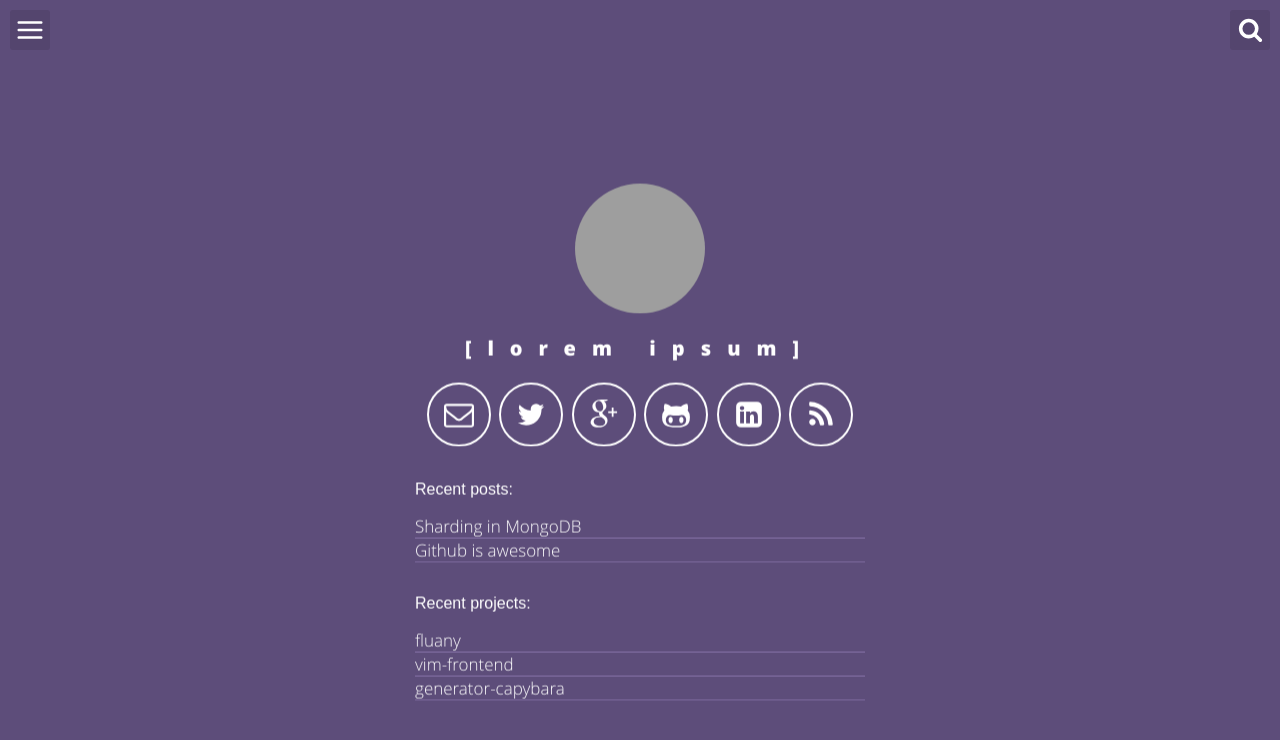
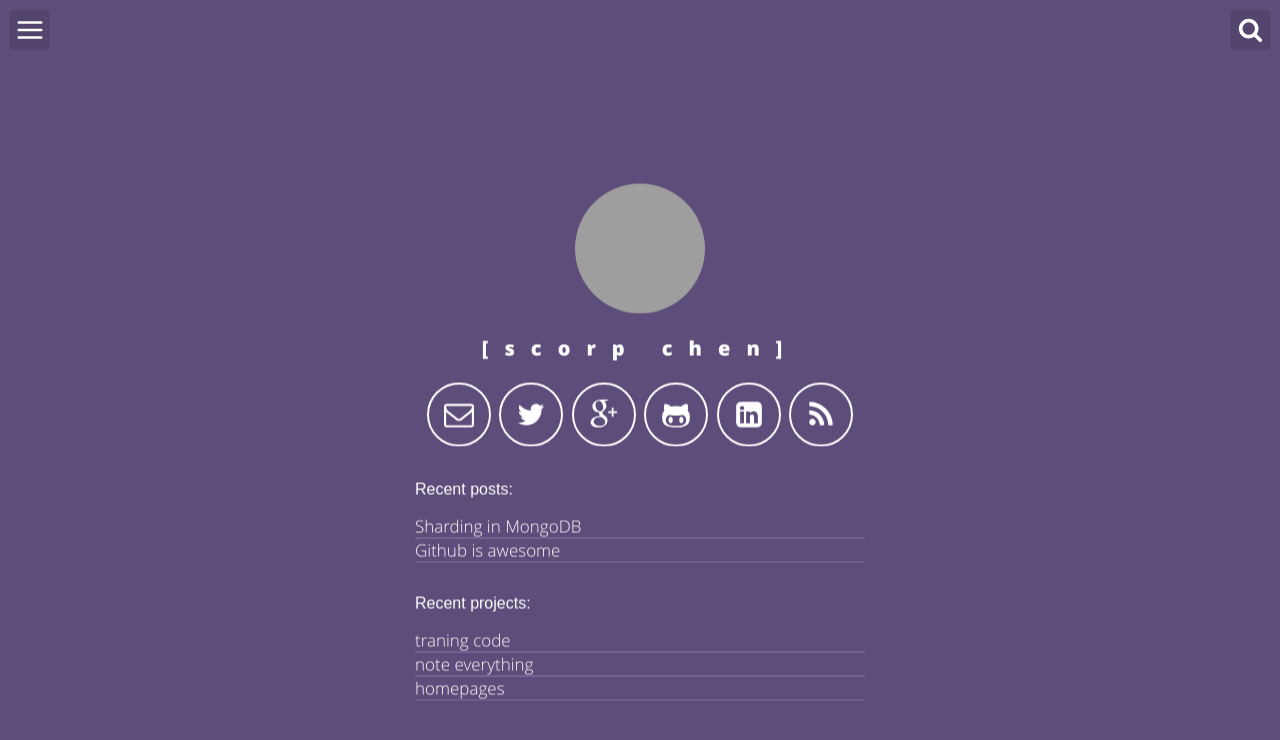
Before and after one commit to scorpchen/scorpchen.github.io, a Jekyll site: the page built from index.html, in a window 1280 px wide. Shown: the top 740 px of the page. Built offline with Jekyll 4.4.1, drawn with Linux system fonts in a browser that asks for light colours; grey boxes are pictures that could not be loaded.

Commit message:
Update _config.yml

```diff
--- a/_config.yml
+++ b/_config.yml
@@ -5,15 +5,15 @@ baseurl: "/scorpchen.github.io" # for test: remove string '/space-jekyll-templat
 url: "http://scorpchen.github.io/" # for test: remove string 'http://victorvoid.github.io' to '' but in production: 'https://yourusername.github.io'
 
 # User settings
-username: lorem ipsum
-user_title: Lorem Ipsum - FrontEnd
-email: lorem.lorem@ipsum.com
-twitter_username: loremipsum
-github_username:  loremipsum
-gplus_username:  loremipsum
-linkedin_public_url: loremipsum # Example: For public profile 'www.linkedin.com/in/john-smith', 'john-smith' is your linkedin_public_url
-disqus_username: loremipsum
-profile_picture: https://68.media.tumblr.com/93f384858e9273d5b980b418e2f2f4d5/tumblr_o5i2aybLJG1uapsfmo2_250.png
+username: scorp chen
+user_title: scorp chen
+email: hadesyoucheng@gmail.com
+twitter_username: ChengHades
+github_username:  scorpchen
+gplus_username:  hadesyoucheng
+linkedin_public_url: scorpchen # Example: For public profile 'www.linkedin.com/in/john-smith', 'john-smith' is your linkedin_public_url
+disqus_username: scorpchen
+profile_picture: photo
 
 # Build settings
 markdown: kramdown
@@ -59,12 +59,12 @@ links:
 
 # projects in header index
 projects:
-  - name: fluany
-    url: https://github.com/fluany/fluany
-  - name: vim-frontend
-    url: https://github.com/victorvoid/vim-frontend
-  - name: generator-capybara
-    url: https://github.com/victorvoid/generator-capybara
+  - name: traning code
+    url: https://github.com/scorpchen/traning-code
+  - name: note everything
+    url: https://github.com/scorpchen/note-everything
+  - name: homepages
+    url: https://github.com/scorpchen/scorpchen.github.io
 
 # exclude my node related stuff
 exclude: ['package.json', 'src', 'node_modules']
```
